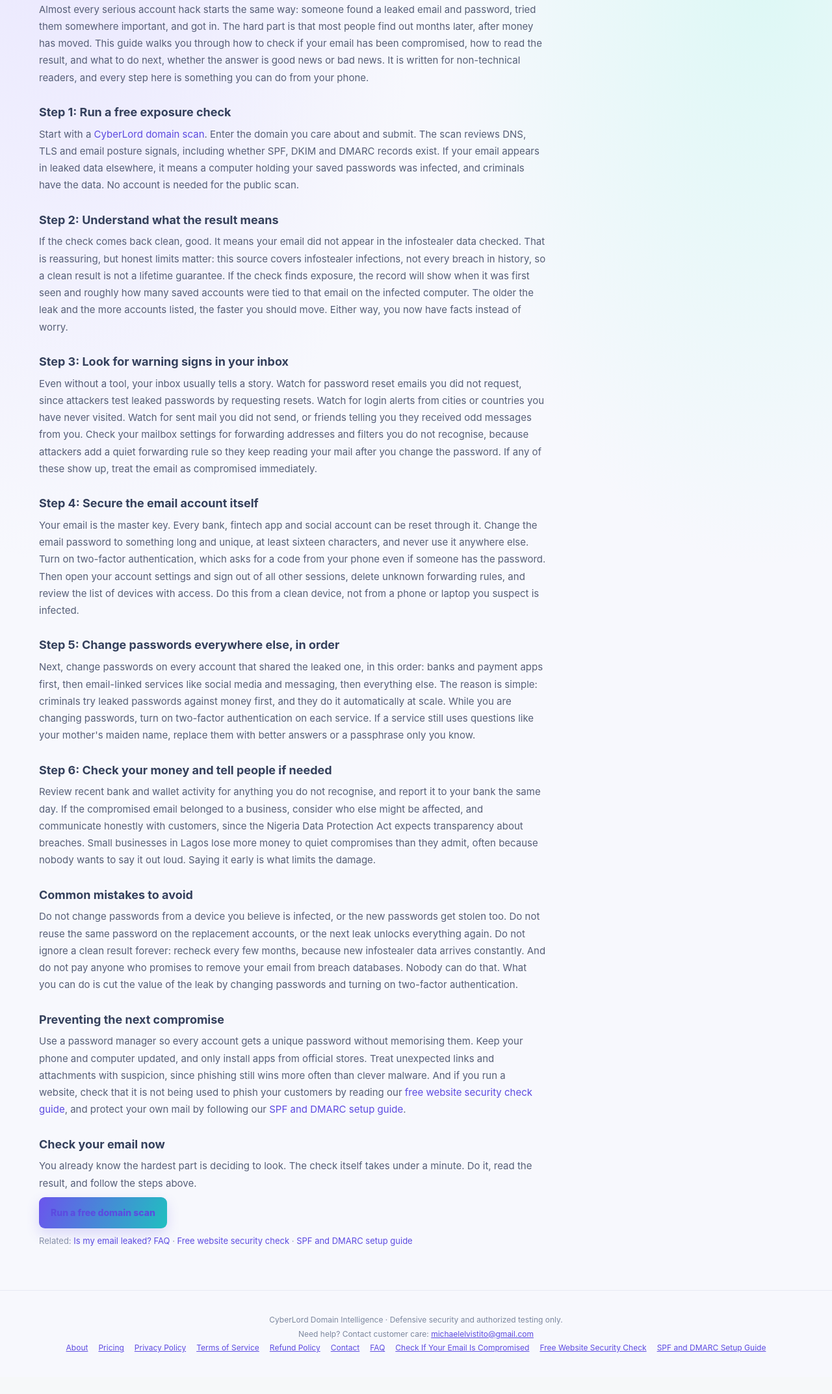
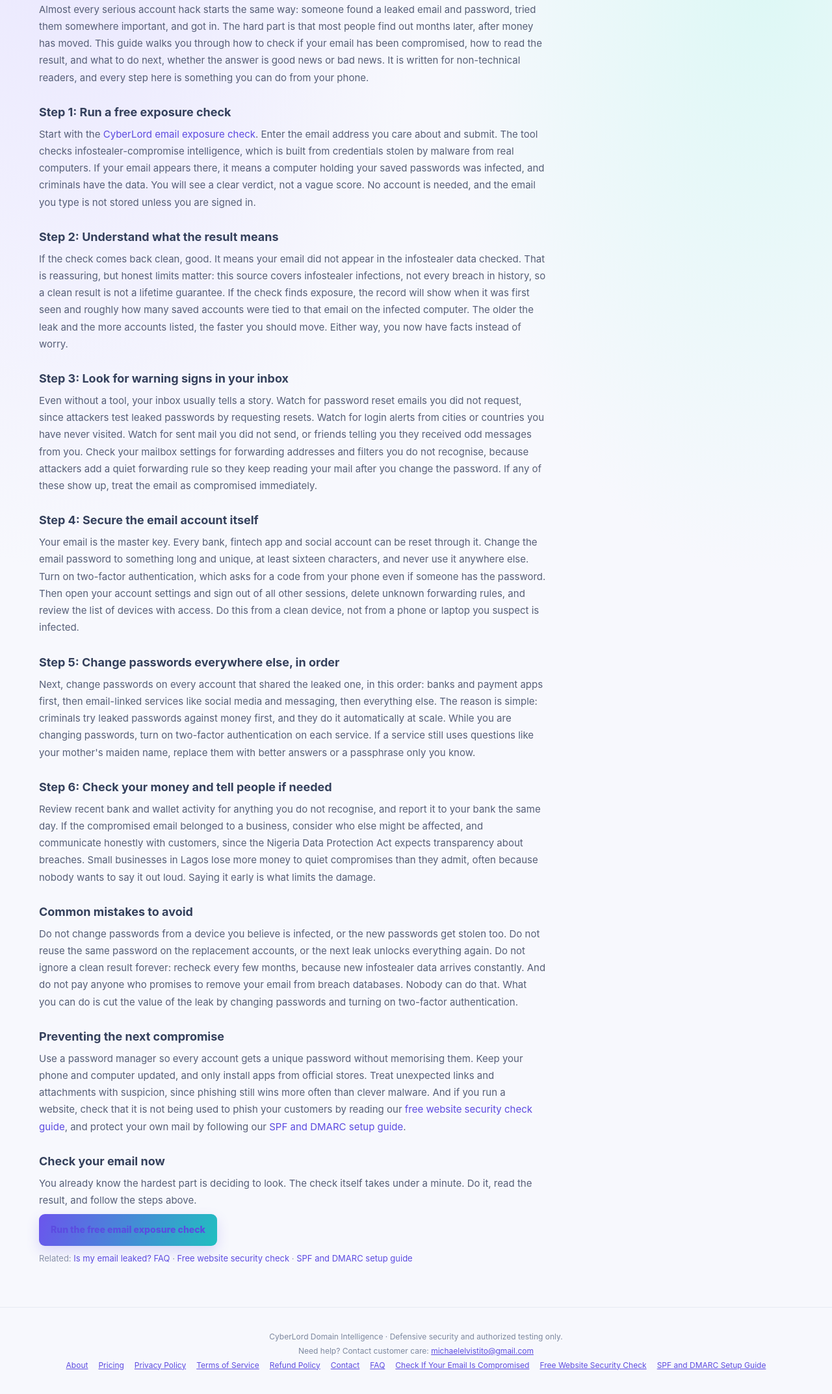
Before and after one commit to mic356/CyberLord-Domain-Intelligence-V2, a Flask app: page /guides/check-if-email-is-compromised in a window 1280 px wide. Shown: the part 292-2438 px from the top of the page at 65% size. Before the commit the page ends 2374 px from the top, so only its background shows below. Run offline with Flask 3, Linux system fonts and the light colour scheme; parts of the project's set-up code (start-up, migrations or seed data) failed here and were passed over; some libraries are stand-ins or nearby versions.

Commit message:
email-exposure-real: wire free keyless Hudson Rock infostealer API into public email exposure check + PRO breach tool
- Add check_email_exposure() with Hudson Rock Cavalier endpoint (keyless,
  verified live 2026-11-14), fallback to cavalier host, honest
  source_unavailable on failure. XposedOrNot rejected (429 rate-limits
  automated callers).
- Restore public /email-exposure-check route: free teaser + blurred
  detail, full record for signed-in PRO, saves only for signed-in users.
- Dashboard breach tool (already PRO-gated) now validates email and
  returns the real verdict instead of not_connected.
- Frontend: templates/email_exposure.html, homepage exposure hero,
  faq/guide links restored, dashboard help text + email placeholder,
  exposure CSS.
- test_exposure.py: mocked exposed/clean/invalid/down/malformed +
  one live smoke test. py_compile + test_exposure + test_hardening +
  test_personas + test_academy + test_accuracy all pass.

```diff
--- a/app.py
+++ b/app.py
@@ -562,6 +562,88 @@ def email_posture(domain):
     return {"target":domain,"mx":mx,"spf":spf,"root_txt":txt,"dmarc":dmarc,"dmarc_policy":policy,"findings":findings,
         "dkim_selectors_checked":{sel:dns_records(sel+"._domainkey."+domain,"TXT") for sel in ["default","google","selector1","selector2","s1","s2"]},
         "note":"DNS-based email posture only. It cannot prove mailbox existence, sender identity or actual delivery."}
+
+# ---------------------------------------------------------------------------
+# Email exposure check (public, free tier) — Hudson Rock infostealer intel
+#
+# Source decision (verified 2026-11-14): Hudson Rock's free "Cavalier" email
+# endpoint at
+#   https://www.hudsonrock.com/api/json/v2/stats/website-results/email?email=...
+# is keyless, needs no account and no API key. It backs the public checker on
+# hudsonrock.com and returns JSON. It reports whether the email appears in
+# infostealer (malware) credential dumps, i.e. a computer infected by an
+# infostealer had this email's saved credentials. It does NOT list named
+# breaches (unlike HIBP, which requires a paid API key and is therefore not
+# used). Free alternatives checked and rejected: XposedOrNot's API
+# (api.xposedornot.com) aggressively rate-limits automated callers — 429
+# "Request dropped / scanning_protection" even on the public breaches list —
+# so it cannot serve a production lookup; breach.directory / cib.db.rip
+# were also unreachable from our network.
+#
+# The lookup is pluggable via check_email_exposure(): only this one function
+# talks to the sources, so a future keyed provider (e.g. HIBP) can be swapped
+# in without touching routes or templates. The function NEVER raises: any
+# failure is reported as status "source_unavailable" and the UI says so
+# plainly instead of showing fake or empty results.
+# ---------------------------------------------------------------------------
+
+HUDSON_ROCK_EMAIL_URL = "https://www.hudsonrock.com/api/json/v2/stats/website-results/email"
+# Second keyless endpoint on Cavalier's own host, tried as fallback if the
+# main hudsonrock.com host fails (both return the same JSON shape).
+HUDSON_ROCK_FALLBACK_URL = "https://cavalier.hudsonrock.com/api/json/v2/stats/website-results/email"
+
+
+def _hudson_rock_email_check(email):
+    """Keyless infostealer-exposure lookup. Returns a normalised dict."""
+    out = {"source": "Hudson Rock infostealer intelligence (free, no key required)",
+           "status": "source_unavailable", "found": False,
+           "date_compromised": None, "computer_name": None,
+           "total_user_services": 0, "total_corporate_services": 0,
+           "provider_url": "https://www.hudsonrock.com/free-tools"}
+    last_exc = None
+    for url in (HUDSON_ROCK_EMAIL_URL, HUDSON_ROCK_FALLBACK_URL):
+        try:
+            r = requests.get(url, params={"email": email},
+                             headers={"User-Agent": "CyberLord-Email-Check/1.0", "Accept": "application/json"},
+                             timeout=15)
+            r.raise_for_status()
+            data = r.json()
+        except Exception as exc:
+            last_exc = exc
+            continue
+        if not isinstance(data, dict):
+            out["reason"] = "The exposure source returned an unexpected response."
+            return out
+        out["status"] = "ok"
+        out["computer_name"] = data.get("computer_name")
+        out["date_compromised"] = data.get("date_compromised")
+        out["total_user_services"] = int(data.get("total_user_services") or 0)
+        out["total_corporate_services"] = int(data.get("total_corporate_services") or 0)
+        out["found"] = bool(out["date_compromised"] or out["total_user_services"] or out["total_corporate_services"])
+        if data.get("message"):
+            out["provider_message"] = data.get("message")
+        return out
+    out["reason"] = "The exposure source could not be reached just now (" + str(last_exc)[:140] + ")."
+    return out
+
+
+def check_email_exposure(email):
+    """Pluggable breach-source entry point. No fake data: if the source fails,
+    status is 'source_unavailable' and callers must say so."""
+    email = (email or "").strip().lower()
+    if not re.fullmatch(r"[^@\s]+@[^@\s]+\.[^@\s]+", email):
+        return {"email": email, "status": "invalid", "found": False,
+                "reason": "Enter a valid email address."}
+    result = _hudson_rock_email_check(email)
+    result["email"] = email
+    result["checked_at"] = datetime.now(timezone.utc).isoformat()
+    result["scope_note"] = ("This checks public infostealer-compromise intelligence only. "
+                            "It is not a full breach database: an email not listed here may "
+                            "still appear in a breach this source does not cover. A listing "
+                            "means credentials tied to this email were recovered from an "
+                            "infected computer; change those passwords from a clean device.")
+    return result
+
 
 def technology_fingerprint(domain):
     response, body, addresses=fetch_site(domain)
@@ -1365,6 +1447,25 @@ def security_centre():
     total = ScanHistory.query.filter_by(user_id=current_user.id).count()
     domains = len({x.target.lower() for x in items if "." in x.target and "@" not in x.target})
     return render_template("security_centre.html", items=items, total=total, domains=domains)
+
+@app.route("/email-exposure-check", methods=["GET", "POST"])
+def email_exposure_check():
+    """Public 'Has my email been leaked?' checker (free tier).
+
+    No login required. Free viewers see the verdict plus a small teaser;
+    signed-in PRO members get the full exposure record. Results are saved to
+    scan history only for signed-in users (so their own checks are trackable),
+    never for anonymous visitors.
+    """
+    result = None
+    email_val = ""
+    if request.method == "POST":
+        email_val = (request.form.get("email") or "").strip()
+        result = check_email_exposure(email_val)
+        if result.get("status") == "ok" and current_user.is_authenticated:
+            save_scan("email_exposure_check", email_val.lower(), result)
+    is_pro = bool(current_user.is_authenticated and PLANS.get(current_user.plan, PLANS["free"])["rank"] >= 1)
+    return render_template("email_exposure.html", result=result, email_val=email_val, is_pro=is_pro)
 
 @app.route("/history/<int:scan_id>/delete", methods=["POST"])
 @login_required
@@ -1485,6 +1586,17 @@ def run_tool(tool):
                 if not re.fullmatch(r"[^@\s]+@[^@\s]+\.[^@\s]+",target): raise ValueError("Enter a valid email address.")
                 domain=normalize_domain(target.split("@",1)[1]); posture=email_posture(domain)
                 result={"email":target,"domain":domain,"syntax_valid":True,"domain_email_posture":posture,"mailbox_exists":None,"note":"No mailbox login or delivery test is performed; this does not verify that the individual mailbox exists."}
+            elif tool == "breach":
+                if not re.fullmatch(r"[^@\s]+@[^@\s]+\.[^@\s]+",target): raise ValueError("Enter a valid email address for Breach Exposure.")
+                result = check_email_exposure(target)
+                result["target"] = target
+                result["provider_status"] = "connected" if result.get("status") == "ok" else "not_connected"
+                if result.get("status") == "ok":
+                    result["message"] = "Infostealer exposure verdict from Hudson Rock (free, keyless)."
+                elif result.get("status") == "invalid":
+                    raise ValueError(result["reason"])
+                else:
+                    result["message"] = "The exposure source is unavailable right now. This is not a clean result; no breach conclusion can be made until the source answers."
             else:
                 domain=normalize_domain(target)
                 if tool in {"domain","dns"}: result=scan_domain(domain)
@@ -1498,8 +1610,6 @@ def run_tool(tool):
                 elif tool=="cve":
                     tech=technology_fingerprint(domain)
                     result={"target":domain,"technology_evidence":tech,"cve_matches":[],"message":"No verified product/version pair was identified. CVE matches are intentionally withheld rather than guessed.","next_step":"Confirm exact product and version from authoritative asset inventory before mapping advisories."}
-                elif tool=="breach":
-                    result={"target":domain,"provider_status":"not_connected","message":"No licensed breach-intelligence provider is connected. This is not a clean-breach result; no breach conclusion can be made."}
         save_scan(tool,target,result)
         return jsonify(result=result)
     except ValueError as e: return jsonify(error=str(e)),400
--- a/templates/dashboard.html
+++ b/templates/dashboard.html
@@ -31,7 +31,7 @@
 {% elif key == "ip" %}<b>Enter:</b> A public IP address. <b>Review:</b> Reverse DNS and public registration information. <b>Next:</b> Confirm the address is in scope before any further assessment.
 {% elif key == "phone" %}<b>Enter:</b> A phone number with country code, for example +2348012345678. <b>Review:</b> Number format and available carrier/region hints. <b>Note:</b> Results may be estimates and do not identify a person's live location.
 {% elif key == "email_review" %}<b>Enter:</b> An email address you are allowed to review. <b>Review:</b> Address syntax and domain mail-security posture. <b>Next:</b> Do not use results to send unsolicited messages or access an account.
-{% elif key == "breach" %}<b>Enter:</b> An email address you are authorized to check. <b>Review:</b> Exposure information returned by the configured provider. <b>Next:</b> If exposure is reported, advise the account owner to change reused passwords and enable MFA.
+{% elif key == "breach" %}<b>Enter:</b> An email address you are authorized to check, for example name@example.com. <b>Review:</b> Infostealer exposure verdict, when first seen and how many saved accounts were at risk. <b>Next:</b> If exposure is reported, advise the account owner to change reused passwords from a clean device, starting with email and banking, and enable MFA. If the source is unavailable, you will be told plainly instead of shown a guess.
 {% elif key == "attack_surface" %}<b>Enter:</b> Your organization's domain. <b>Review:</b> The combined inventory and available discovery results. <b>Next:</b> Confirm asset ownership and investigate unexpected assets through an approved process.
 {% elif key == "cve" %}<b>Enter:</b> A domain or technology target supported by this module. <b>Review:</b> Evidence-backed vulnerability intelligence. <b>Next:</b> Match versions and configurations carefully; a CVE match is not automatically an exploitable vulnerability.
 {% elif key == "compare" %}<b>Enter:</b> Two domains separated by a comma, for example example.com,example.org. <b>Review:</b> Side-by-side differences. <b>Next:</b> Compare only sites you are authorized to assess.
@@ -39,7 +39,7 @@
 {% elif key == "deep_scan" %}<b>Enter:</b> A domain you own or are authorized to assess. <b>Review:</b> The grouped deep-scan sections: registration, certificate transparency, DNS, HTTP security headers, technology and archive history. <b>Note:</b> Uses only public passive sources; one source failing never blocks the others.\n{% else %}<b>Enter:</b> The target requested by the field. <b>Review:</b> The returned evidence and any warnings. <b>Next:</b> Confirm authorization and validate findings before acting.
 {% endif %}
 </div></details>
-{% if not locked %}<form class="scan-form" data-tool="{{ key }}"><input name="target" placeholder="{% if key=='phone' %}+2348012345678{% elif key=='ip' %}8.8.8.8{% elif key=='email_review' %}name@example.com{% elif key=='compare' %}example.com,example.org{% else %}example.com{% endif %}" required><label class="authorization"><input type="checkbox" name="authorized" required> I own this target or have permission to assess it.</label><button class="btn small primary">Run check</button></form>{% else %}<a class="btn small ghost" href="#plans">Unlock tool</a>{% endif %}<div class="result" data-scan-result aria-live="polite"></div></article>{% endfor %}</div>{% if tool_names|length > 6 %}<button type="button" class="btn small ghost" id="tools-toggle" aria-expanded="false">See all {{ tool_names|length }} tools</button>{% endif %}</section>
+{% if not locked %}<form class="scan-form" data-tool="{{ key }}"><input name="target" placeholder="{% if key=='phone' %}+2348012345678{% elif key=='ip' %}8.8.8.8{% elif key=='email_review' %}name@example.com{% elif key=='breach' %}name@example.com{% elif key=='compare' %}example.com,example.org{% else %}example.com{% endif %}" required><label class="authorization"><input type="checkbox" name="authorized" required> I own this target or have permission to assess it.</label><button class="btn small primary">Run check</button></form>{% else %}<a class="btn small ghost" href="#plans">Unlock tool</a>{% endif %}<div class="result" data-scan-result aria-live="polite"></div></article>{% endfor %}</div>{% if tool_names|length > 6 %}<button type="button" class="btn small ghost" id="tools-toggle" aria-expanded="false">See all {{ tool_names|length }} tools</button>{% endif %}</section>
 
 <section class="panel deep-scan-panel" aria-label="Deep scan mode"><div class="eyebrow">DEEP SCAN MODE</div><h2>Deep Scan: six passive sections, one run</h2><p class="muted">The Deep Scan tool below goes further than the standard Domain Security Scan. It combines public, passive OSINT only: RDAP registration data, Certificate Transparency history, deeper DNS, an HTTP security-header report, expanded technology detection and a Wayback Machine archive check. No intrusive scanning or brute force. Results are grouped by section in the Deep Scan card below.</p><ul class="deep-scan-sections"><li>1 · Registration (RDAP whois: registrar, dates, country)</li><li>2 · Certificate Transparency (subdomains &amp; cert history via crt.sh)</li><li>3 · Deeper DNS (MX, NS, TXT, SPF/DMARC/DKIM, CAA, SOA, DNSSEC)</li><li>4 · HTTP / security headers (HSTS, CSP and more, one polite GET)</li><li>5 · Technology detection (headers, cookies and page source)</li><li>6 · Archive history (Wayback Machine availability)</li></ul><p class="muted">All sources are free and keyless. If a source is unreachable, that section reports its status and the rest of the scan still completes.</p></section>
 <section class="panel advanced-launch-panel"><div><div class="eyebrow">NEW · ADVANCED INTELLIGENCE</div><h2>Three deeper investigations</h2><p class="muted">Explore public digital footprints, discover exposed API documentation and investigate lookalike domains through passive checks.</p></div><div class="advanced-launch-grid"><article><b>Digital Footprint Investigator</b><small>DNS, certificate transparency and public web posture.</small></article><article><b>Shadow API Hunter</b><small>Public API documentation, route hints and JavaScript references.</small></article><article><b>Website Impersonation Detector</b><small>Typo-domain candidates and public DNS observations.</small></article></div><a class="btn primary" href="{{ url_for('advanced_intelligence') }}">Open Advanced Intelligence Lab</a><span class="muted">PRO PLUS access · Passive checks only · No extra hosting service</span></section>
--- a/templates/faq.html
+++ b/templates/faq.html
@@ -7,7 +7,7 @@
 <p>Most account takeovers do not start with clever hacking. They start with a leaked email address and a password that was reused somewhere else. If your email appears in a breach, criminals already have a working key to try against your bank, your social accounts and your email itself, usually within hours. The good news is that a leak is survivable if you move fast. This page answers the questions people ask most about email leaks, in plain language, and points you to a free check you can run right now.</p>
 
 <h2>Is my email leaked?</h2>
-<p>The fastest way to find out is to run a free check. The <a href="{{ url_for('index') }}">CyberLord domain scan</a> reviews your domain for exposed security signals and gives you the evidence behind each finding. If your email shows up in leaked data, you will see from the scan results exactly how urgent the cleanup is.</p>
+<p>The fastest way to find out is to run a free check. The <a href="{{ url_for('email_exposure_check') }}">CyberLord email exposure check</a> looks your address up in infostealer-compromise intelligence, which is data collected from computers infected by password-stealing malware. If your email shows up, you will see when it was first seen and how many saved accounts were tied to it. That tells you exactly how urgent the cleanup is. The <a href="{{ url_for('index') }}">CyberLord domain scan</a> reviews your domain for exposed security signals and gives you the evidence behind each finding. If your email shows up in leaked data, you will see from the scan results exactly how urgent the cleanup is.</p>
 
 <h2>How do I know if my email has been compromised?</h2>
 <p>Run the free check first, but also watch for warning signs. Password reset emails you did not request. Login alerts from places you have never been. Friends saying they received strange messages from you or a business account. Email forwarding rules you did not create. A mailbox that sends mail while you are asleep. Any one of these means you should treat the address as compromised and act the same day, not next week.</p>
@@ -29,7 +29,7 @@
 
 <h2>Ready to check your email?</h2>
 <p>It takes less than a minute and costs nothing. If the result is clean, you can breathe easy and keep better habits. If it is not clean, you now know what to change first, and that knowledge is worth more than guessing.</p>
-<p><a class="btn primary" href="{{ url_for('index') }}">Run a free domain scan</a></p>
+<p><a class="btn primary" href="{{ url_for('email_exposure_check') }}">Run the free email exposure check</a></p>
 <p class="muted">Related: <a href="{{ url_for('guide_email_compromised') }}">How to check if your email has been compromised</a> · <a href="{{ url_for('guide_spf_dmarc') }}">SPF and DMARC setup guide</a> · <a href="{{ url_for('guide_website_security') }}">Free website security check</a></p>
 </section>
 {% endblock %}
--- a/templates/guide_email_compromised.html
+++ b/templates/guide_email_compromised.html
@@ -7,7 +7,7 @@
 <p>Almost every serious account hack starts the same way: someone found a leaked email and password, tried them somewhere important, and got in. The hard part is that most people find out months later, after money has moved. This guide walks you through how to check if your email has been compromised, how to read the result, and what to do next, whether the answer is good news or bad news. It is written for non-technical readers, and every step here is something you can do from your phone.</p>
 
 <h2>Step 1: Run a free exposure check</h2>
-<p>Start with a <a href="{{ url_for('index') }}">CyberLord domain scan</a>. Enter the domain you care about and submit. The scan reviews DNS, TLS and email posture signals, including whether SPF, DKIM and DMARC records exist. If your email appears in leaked data elsewhere, it means a computer holding your saved passwords was infected, and criminals have the data. No account is needed for the public scan.</p>
+<p>Start with the <a href="{{ url_for('email_exposure_check') }}">CyberLord email exposure check</a>. Enter the email address you care about and submit. The tool checks infostealer-compromise intelligence, which is built from credentials stolen by malware from real computers. If your email appears there, it means a computer holding your saved passwords was infected, and criminals have the data. You will see a clear verdict, not a vague score. No account is needed, and the email you type is not stored unless you are signed in.</p>
 
 <h2>Step 2: Understand what the result means</h2>
 <p>If the check comes back clean, good. It means your email did not appear in the infostealer data checked. That is reassuring, but honest limits matter: this source covers infostealer infections, not every breach in history, so a clean result is not a lifetime guarantee. If the check finds exposure, the record will show when it was first seen and roughly how many saved accounts were tied to that email on the infected computer. The older the leak and the more accounts listed, the faster you should move. Either way, you now have facts instead of worry.</p>
@@ -32,7 +32,7 @@
 
 <h2>Check your email now</h2>
 <p>You already know the hardest part is deciding to look. The check itself takes under a minute. Do it, read the result, and follow the steps above.</p>
-<p><a class="btn primary" href="{{ url_for('index') }}">Run a free domain scan</a></p>
+<p><a class="btn primary" href="{{ url_for('email_exposure_check') }}">Run the free email exposure check</a></p>
 <p class="muted">Related: <a href="{{ url_for('faq') }}">Is my email leaked? FAQ</a> · <a href="{{ url_for('guide_website_security') }}">Free website security check</a> · <a href="{{ url_for('guide_spf_dmarc') }}">SPF and DMARC setup guide</a></p>
 </section>
 {% endblock %}
--- a/templates/index.html
+++ b/templates/index.html
@@ -18,6 +18,7 @@
  </div>
 </section>
 <section class="trust-strip"><div><b>13</b><span>security modules</span></div><div><b>24/7</b><span>learn at your pace</span></div><div><b>1</b><span>unified workspace</span></div><div><b>∞</b><span>room to grow</span></div></section>
+<section class="exposure-hero"><div class="exposure-copy"><div class="eyebrow">FREE CHECK</div><h2>Has your email<br><span>been leaked?</span></h2><p>Most breaches start with a leaked email and password. Check yours now, free, no account needed. If it shows up in infostealer-compromise data, you will see exactly what to change first.</p></div><form method="post" action="{{ url_for('email_exposure_check') }}" class="exposure-form"><input type="email" name="email" placeholder="you@example.com" required autocomplete="off"><button type="submit" class="btn primary">Check my email</button><p class="exposure-note">No account needed. We only save a check if you are signed in.</p></form></section>
 <section id="what-you-get" class="landing-section"><div class="section-intro"><div class="eyebrow">MORE THAN A SCANNER</div><h2>Everything you need to<br><span>move with confidence.</span></h2><p>CyberLord brings practical security checks, clear explanations and a place to turn findings into action.</p></div>
  <div class="feature-grid">
   <article class="feature-card feature-lilac"><div class="feature-icon">⌕</div><span class="feature-kicker">01 / DISCOVER</span><h3>Know your digital footprint</h3><p>Review DNS records, subdomains, IP intelligence, website technologies and exposed security signals.</p><div class="feature-art art-network"><i></i><i></i><i></i><i></i><i></i><b></b></div></article>
```
Also changed, not shown: static/style.css (+24 -0 lines), templates/email_exposure.html (added, +71 -0 lines), test_exposure.py (added, +85 -0 lines).
